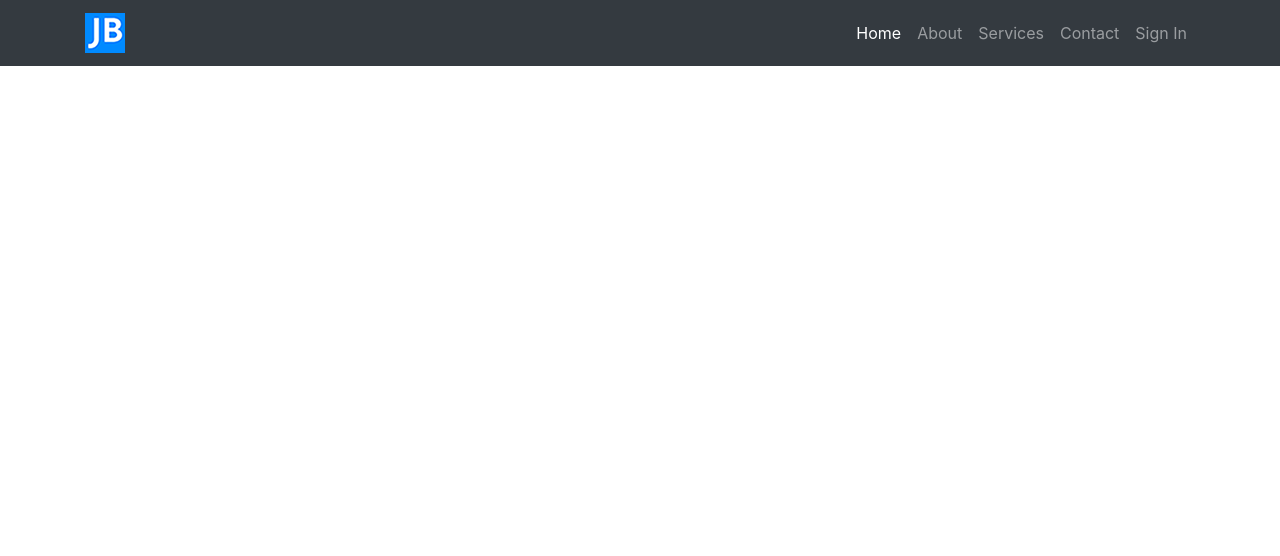
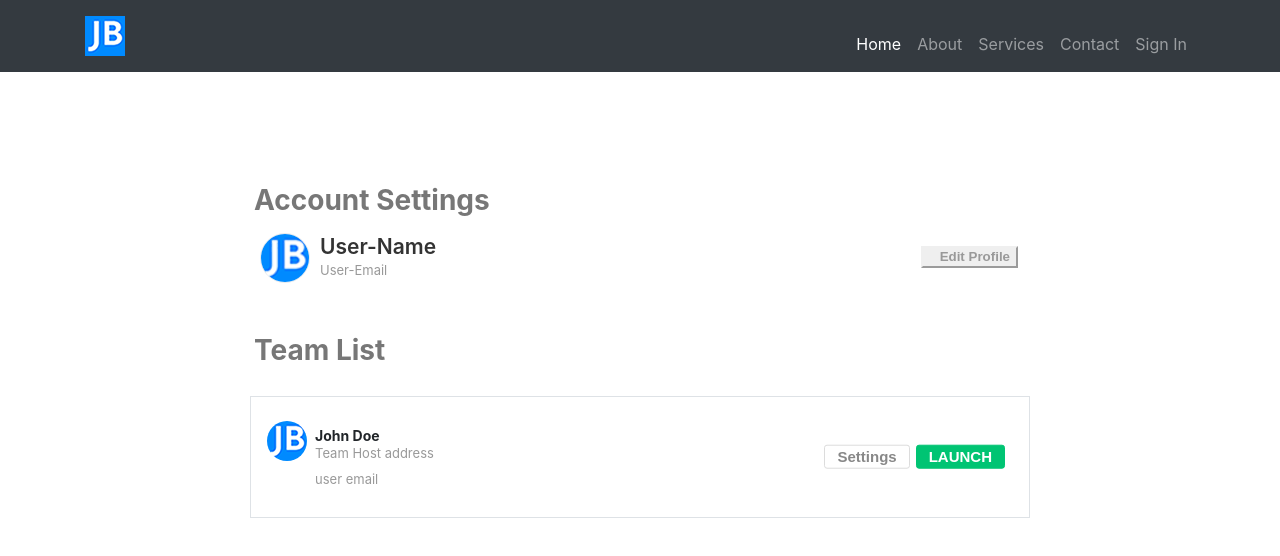
Before and after one commit to j-b-solution/Team-Collaboration-Tool, a React (Create React App) app in the folder client/: page /main in a window 1280 px wide. Shown: the top 556 px of the page. Built offline with nearby package versions, Linux system fonts and the light colour scheme.

Commit message:
modified TeamList, User Profile and Scss

```diff
--- a/client/src/components/App.js
+++ b/client/src/components/App.js
@@ -9,7 +9,7 @@ import Home from '../components/home/Home';
 import Login from './auth/login/index';
 import Register from './auth/register';
 
-import Dashboard from './dashboard';
+import Main from './main';
 
 class App extends Component {
     render() {
@@ -22,7 +22,7 @@ class App extends Component {
                 <Route exact path='/login' component={Login} />
                 <Route exact path='/register' component={Register} />
 
-                <Route exact path='/dashboard' component={Dashboard} />
+                <Route exact path='/main' component={Main} />
 
 
                 <Footer />
--- a/client/src/components/dashboard/_teamList.js
+++ /dev/null
@@ -1,24 +0,0 @@
-import React, { Component } from 'react';
-
-class TeamList extends Component {
-    render() {
-        return (
-            <section>
-            <header></header>
-            <div>
-            <dl>
-            <dt></dt>
-            <dd></dd>
-            <dd></dd>
-            <dd></dd>
-            </dl>
-            <div>
-            <a>Seeting</a>
-            <a>LAUNCH</a>
-            </div>
-            </div>
-            </section>
-        );
-    }
-}
-export default TeamList;
--- /dev/null
+++ b/client/src/components/main/_teamList.js
@@ -0,0 +1,38 @@
+import React, { Component } from 'react';
+import Image_logo from "../../assets/images/logo.png";
+
+class TeamList extends Component {
+    render() {
+        return (
+            <article>
+                <section className="section userProfile_body">
+                    <hearder className="section_head">
+                        <h3 className="section_title">
+                            <span>Team List</span>
+                        </h3>
+                    </hearder>
+                    <article class="section_body">
+                        <div class="media border p-3">
+                        <img src={Image_logo} class="mr-2 mt-2 rounded-circle" />
+                            <div class="media-body">
+                                <dl className="user-profile-wrap">
+                                    <dt className="teamlist_user_name">
+                                        <span>John Doe </span></dt>
+                                    <dd className="teamlist_user_email">
+                                        <span className="user_email">Team Host address</span></dd>
+                                        <dd className="teamlist_user_email">
+                                        <span className="user_email">user email</span></dd>
+                                    <div class="btn-box btn-s1 rsp">
+                                        <button type="button" class="btn btn-fff"><span translate=""><span>Settings</span></span></button>
+                                        <button type="button" class="btn btn-blue"><span translate=""><span >LAUNCH</span></span></button>
+                                    </div>
+                                </dl>
+                            </div>
+                        </div>
+                    </article>
+                </section>
+            </article>
+        );
+    }
+}
+export default TeamList;
--- /dev/null
+++ b/client/src/components/main/_userProfile.js
@@ -0,0 +1,38 @@
+import React, { Component } from 'react';
+import Image_logo from "../../assets/images/logo.png";
+
+class UserProfile extends Component {
+
+    state = {}
+    render() {
+        return (
+            <article>
+                <div className="userProfile_body">
+                    <section className="section main_account">
+                        <header className="section_head">
+                            <h3 className="section_title">Account Settings</h3>
+                        </header>
+                        <article className="section_body">
+                            <dl className="user-profile-wrap">
+                                <dt className="teamlist_user_name">
+                                    <span>User-Name</span></dt>
+                                <dd className="img-user-profile" >
+                                    <img className="img" src={Image_logo} alt="user profile image" />
+                                </dd>
+                                <dd className="teamlist_user_email">
+                                    <span className="user_email">User-Email</span>
+                                </dd>
+                            </dl>
+                            <button type="button" className="btn-profile-edit">
+                                <i class="icon icon-pencil" aria-hidden="true"></i>
+                                <span class="txt" translate=""><span class="ng-scope">Edit Profile</span></span>
+                            </button>
+                        </article>
+                    </section>
+                </div>
+            </article>
+        );
+    }
+}
+
+export default UserProfile;
--- a/client/src/components/dashboard/index.js
+++ b/client/src/components/main/index.js
@@ -5,7 +5,7 @@ import React, { Component } from 'react';
 import TeamList from './_teamList';
 import UserProfile from './_userProfile';
 
-class Dashboard extends Component {
+class Main extends Component {
 
     render() {
         return (
@@ -19,4 +19,4 @@ class Dashboard extends Component {
     }
 }
 
-export default Dashboard;
+export default Main;
--- a/client/src/styles/components/teamList/_teamlist.scss
+++ b/client/src/styles/components/teamList/_teamlist.scss
@@ -1,15 +1,41 @@
-.TeamList_dl_dd{
+.main_account .teamlist_user_name{
+        font-size: 1.3125rem;
+        line-height: 1.35em;
+        color: #333;
+        font-weight: 600;
         white-space: nowrap;
         overflow: hidden;
         text-overflow: ellipsis;
-    word-wrap: normal;
-    word-break: break-all;
+}
+.section{
+    padding-top: 24px;
 }
 .section_head{
     line-height: 18px;
     font-size: 14px;
     color: #777;
     height: 35px;
+}
+
+.section_title {
+    font-weight: 700;
+    text-indent: 4px;
+    font-size: 1.75rem;
+}
+.section_body{
+    position: relative;
+}
+.main_account{
+    padding-bottom: .375rem;
+}
+h3 {
+    display: block;
+    font-size: 1.17em;
+    margin-block-start: 1em;
+    margin-block-end: 1em;
+    margin-inline-start: 0px;
+    margin-inline-end: 0px;
+    font-weight: bold;
 }
 
 .userProfile_body{
@@ -19,9 +45,12 @@
     padding: 0 0 5px;
     font-size: .875rem;
     line-height: 1.22;
+    position: relative;
 }
+
 .div{
     vertical-align: top;
+    display: block;
 }
 .wrap {
     min-width: 780px;
@@ -37,27 +66,13 @@
 .fade.in {
     opacity: 1;
 }
-.TeamList_dl{
-    margin: 0;
-    padding: 0;
-    vertical-align: top;
+.main_account .user-profile-wrap {
     position: relative;
     height: 3rem;
     margin-right: 180px;
     padding-left: 70px;
 }
-.TeamList_dl_dt{
-    font-size: 1.3125rem;
-    line-height: 1.35em;
-    color: #333;
-    font-weight: 600;
-    white-space: nowrap;
-    overflow: hidden;
-    text-overflow: ellipsis;
-    word-wrap: normal;
-    word-break: break-all;
-}
-.TeamList_dl_dd_1{
+.main_account .img-user-profile {
     box-sizing: content-box;
     width: 3rem;
     height: 100%;
@@ -66,33 +81,49 @@
     position: absolute;
     top: 0;
     left: 10px;
+}
+
+.img-user-profile {
+    border-radius: 50%;
     overflow: hidden;
+    width: 100%;
+    -webkit-background-clip: content-box;
     background-color: #fff;
+    border: 1px solid #e8eaec;
     background-size: 100%;
     background-repeat: no-repeat;
-    .img {
+}
+
+.img-user-profile .img {
     width: 100%;
 }
+.img{
+    border: 0;
+    vertical-align: top;
 }
-.TeamList_dl_dd_2{
+.teamlist_user_email{
         white-space: nowrap;
         overflow: hidden;
         text-overflow: ellipsis;
         word-wrap: normal;
         word-break: break-all;
 }
-.dl{
+dl {
     display: block;
     margin-block-start: 1em;
     margin-block-end: 1em;
     margin-inline-start: 0px;
     margin-inline-end: 0px;
 }
-.dd{
+dd{
     display: block;
-    margin-inline-start: 40px;
+}
+dt{
+    display: block;
 }
 .btn-profile-edit {
+    display: inline-block;
+    vertical-align: baseline;
     position: absolute;
     right: .75rem;
     top: 50%;
@@ -101,11 +132,171 @@
     -o-transform: translateY(-50%);
     transform: translateY(-50%);
     color: #999;
+}
+.txt {
+    font-weight: 700;
+}
 .icon {
     display: inline-block;
     vertical-align: baseline;
 }
-   .txt {
+.icon-pencil:before {
+    content: "\e94b";
+}
+[class*=" icon-"]::before, [class^=icon-]::before {
+    font-family: jandi-icon!important;
+    font-weight: 400;
+    vertical-align: top;
+}
+.user_email{
+        font-size: .8125rem;
+        color: #999;
+        white-space: nowrap;
+}
+article{
+    display: block;
+}
+li, ol, ul {
+    list-style: none;
+    text-decoration: none;
+}
+ul {
+    display: block;
+    list-style-type: disc;
+    margin-block-start: 1em;
+    margin-block-end: 1em;
+    margin-inline-start: 0px;
+    margin-inline-end: 0px;
+    padding-inline-start: 40px;
+}
+li {
+    display: list-item;
+    text-align: -webkit-match-parent;
+}
+li {
+    text-align: -webkit-match-parent;
+}
+.main-team {
+    color: #888;
+}
+.main-team-list>li:first-child {
+    margin-top: -13px;
+}
+.main-team-list>li {
+    border-radius: 3px;
+    border: 1px solid rgba(0,0,0,.11);
+    -webkit-box-shadow: 0 1px 4px -2px rgba(0,0,0,.08);
+    box-shadow: 0 1px 4px -2px rgba(0,0,0,.08);
+    background-color: #fff;
+    margin-top: 6px;
+    position: relative;
+    padding: 18px 24px 18px 4.1875rem;
+    padding-left: 75px;
+}
+.btn-box.rsp {
+    position: absolute;
+    right: 25px;
+    top: 50%;
+    -moz-transform: translateY(-50%);
+    -webkit-transform: translateY(-50%);
+    -o-transform: translateY(-50%);
+    transform: translateY(-50%);
+}
+.main-team-list .as-admin .team-card, .main-team-list .as-member .team-card {
+    margin-right: 260px;
+}
+.main-team-list .team-card {
+    position: relative;
+    font-size: .8125rem;
+}
+.fn-18 {
+    font-size: 1.125rem;
+}
+
+.web-f .btn-box.btn-s1 .btn, .web-f .btn.btn-s1, .web-f .dialog-modal .btn-container .btn, .web-f .jnd-input, .web-f .jnd-input-box select, .web-f .jnd-selected {
+    height: 2.1875rem;
+    line-height: 2.0625rem;
+    font-size: .9375rem;
+}
+.btn-box .btn:first-child, .btn-container .btn:first-child {
+    margin-left: 0;
+    margin-right: 0;
+}
+.btn-box.btn-s1 .btn, .btn-container .btn, .btn.btn-s1 {
+    padding: 0 .75rem;
+    border-radius: 3px;
     font-weight: 700;
+    font-size: .9375rem;
 }
+.btn-blue, .btn-ok {
+    background-color: #00C473;
+    color: #fff;
+    border: 1px solid #00C473;
 }
+.btn-box .btn, .btn-container .btn {
+    margin-left: 6px;
+    vertical-align: text-bottom;
+}
+.btn-blue, .btn-cancel, .btn-danger, .btn-fff, .btn-ok, .btn-red {
+    min-width: 2em;
+}
+.btn-cancel, .btn-fff {
+    background-color: #fff;
+    color: #888;
+    border: 1px solid #DCDCDC;
+}
+.btn {
+    -moz-transition: background-color .2s,border .2s,color .2s;
+    -o-transition: background-color .2s,border .2s,color .2s;
+    -webkit-transition: background-color .2s,border .2s,color .2s;
+    transition: background-color .2s,border .2s,color .2s;
+}
+button {
+    border: none;
+    padding: 0;
+    cursor: pointer;
+    background-color: transparent;
+    -webkit-appearance: none;
+    -moz-appearance: none;
+    -webkit-tap-highlight-color: rgba(0,0,0,0);
+}
+button, input, optgroup, select, textarea {
+    font-family: inherit;
+    color: inherit;
+}
+button, h1, h2, h3, h4, h5, h6, input, select {
+    font-family: inherit;
+    font-size: .875rem;
+    font-weight: 400;
+    color: inherit;
+}
+button{
+    margin: 0;
+}
+button {
+    -webkit-appearance: button;
+    -webkit-writing-mode: horizontal-tb !important;
+    text-rendering: auto;
+    color: buttontext;
+    letter-spacing: normal;
+    word-spacing: normal;
+    text-transform: none;
+    text-indent: 0px;
+    text-shadow: none;
+    display: inline-block;
+    text-align: center;
+    align-items: flex-start;
+    cursor: default;
+    background-color: buttonface;
+    box-sizing: border-box;
+    margin: 0em;
+    font: 400 13.3333px Arial;
+    padding: 1px 6px;
+    border-width: 2px;
+    border-style: outset;
+    border-color: buttonface;
+    border-image: initial;
+}
+.media-body{
+    margin-right: 260px;
+}
```
Also changed, not shown: client/src/components/dashboard/_userProfile.js (deleted, +0 -35 lines), client/src/components/main/_createTeambtn.js (renamed from client/src/components/dashboard/_createTeambtn.js), client/src/components/main/_header.js (renamed from client/src/components/dashboard/_header.js), client/src/styles/master.scss (line endings or trailing spaces). Lines whose indentation alone changed are shown as unchanged.
